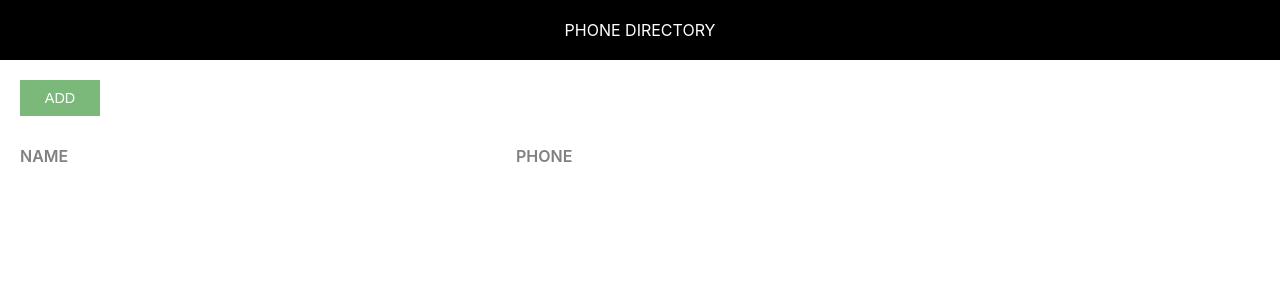
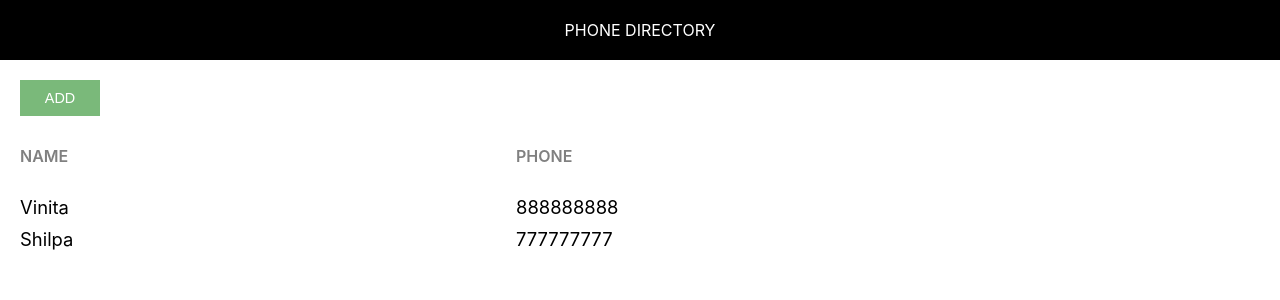
Before and after one commit to vinitagurani/phone-directory, a React (Create React App) app: page / in a window 1280 px wide. Shown: the top 300 px of the page. Built offline with nearby package versions, Linux system fonts and the light colour scheme.

Commit message:
Rendered Subscribers Dynamically

```diff
--- a/src/App.js
+++ b/src/App.js
@@ -5,6 +5,18 @@
 function App() {
   // let x = 1;
   // let y = 2;
+  let subscribers = [
+    {
+      id: 1,
+      name: 'Vinita',
+      phone: 888888888
+    },
+    {
+      id: 2,
+      name: 'Shilpa',
+      phone: 777777777
+    }
+  ]
   return (
     <div> {/*one parent element*/}
       <Header/>
@@ -15,6 +27,14 @@
             <span className="grid-item name-heading">Name</span>
             <span className="grid-item phone-heading">Phone</span>
           </div>
+
+          {subscribers.map(sub => {
+            return <div key={sub.id} className="grid-container">
+                <span className="grid-item">{sub.name}</span>
+                <span className="grid-item">{sub.phone}</span>
+              </div>
+
+          })}
       </div>
     </div>
   );
```
